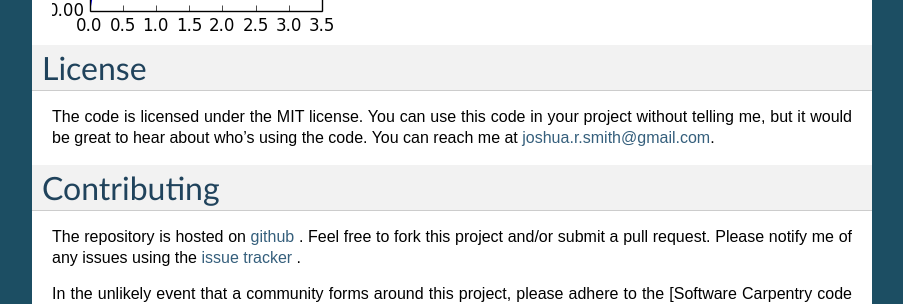
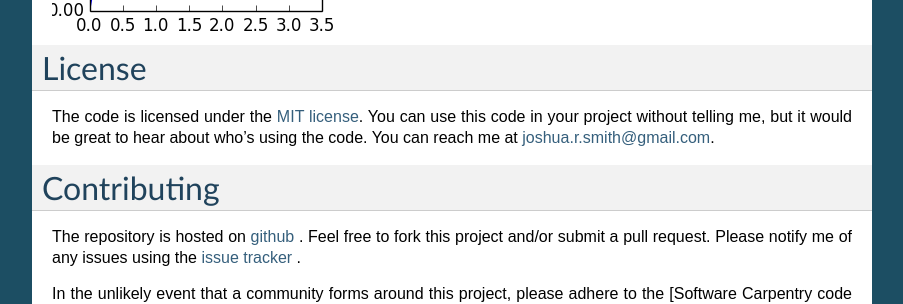
Before and after one commit to jrsmith3/ibei, a Sphinx documentation site: the page built from doc/index.rst, in a window 1280 px wide and 900 px high, scrolled down 1929 px. Shown: the part 152-456 px from the top of the window, without its empty margins (198-1101 px from the left). Built offline with Sphinx 7.4.7, drawn with Linux system fonts in a browser that asks for light colours; cross-references to code outside the pages are shown as plain code; part of the change alters nothing that is shown.

```diff
--- a/doc/index.rst
+++ b/doc/index.rst
@@ -90,7 +90,7 @@ Plot efficiency vs. bandgap of a single-junction solar cell as in Shockley and Q
 
 License
 =======
-The code is licensed under the MIT license. You can use this code in your project without telling me, but it would be great to hear about who's using the code. You can reach me at joshua.r.smith@gmail.com.
+The code is licensed under the `MIT license <http://opensource.org/licenses/MIT>`_. You can use this code in your project without telling me, but it would be great to hear about who's using the code. You can reach me at joshua.r.smith@gmail.com.
 
 
 Contributing
```
